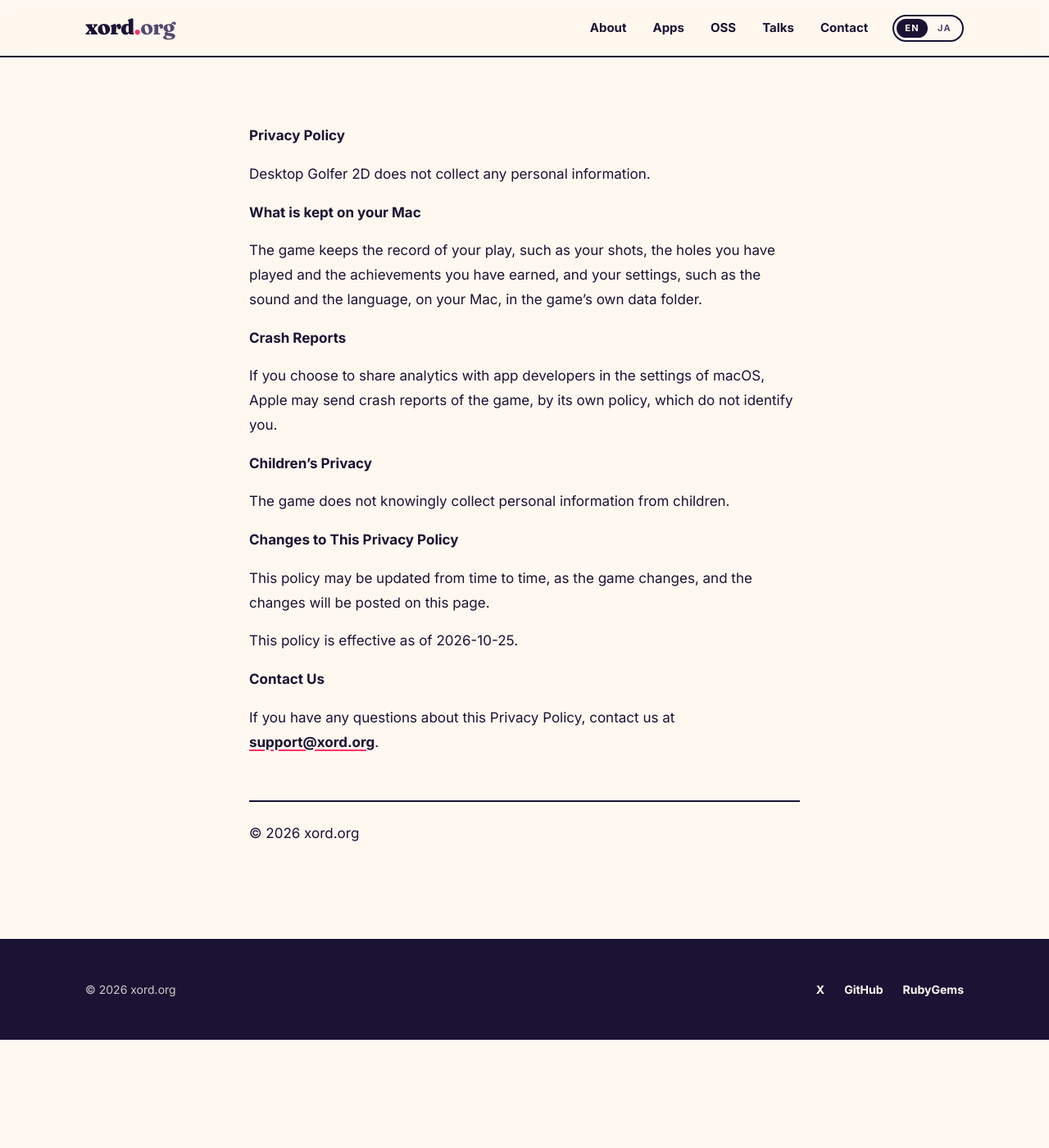
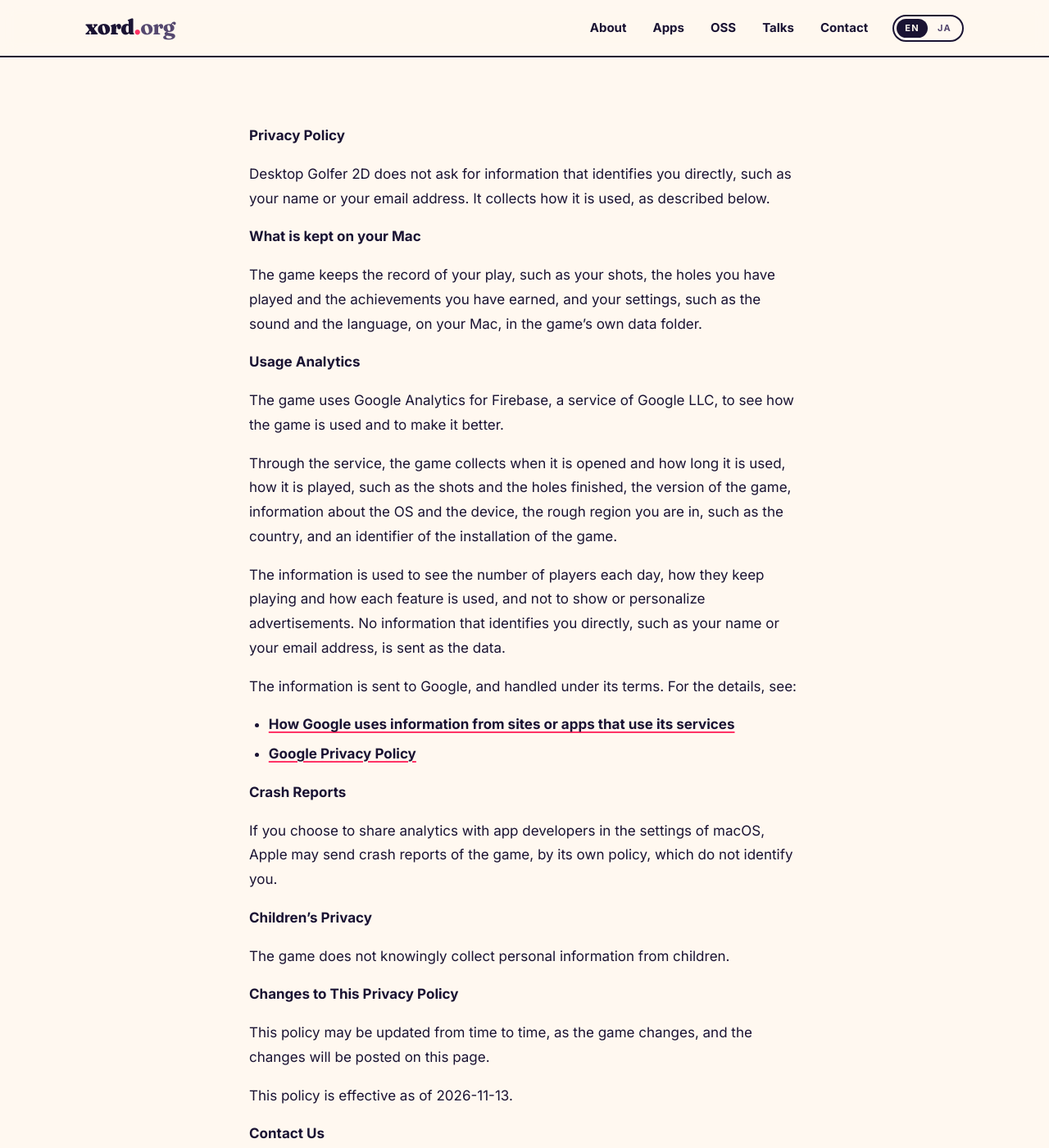
Before and after one commit to xord/xord.org, a Jekyll site: the page built from desktop-golfer/privacy_policy.md, in a window 1280 px wide and 1400 px high. Shown: the whole window at 82% size. Built offline with Jekyll 4.4.1, drawn with Linux system fonts in a browser that asks for light colours.

Commit message:
Tell in the privacy policy of Desktop Golfer 2D that it uses Google Analytics for Firebase
The game for the Mac App Store counts its players by Firebase from
0.9.1, so the policy can no longer say that it collects nothing. It
tells what is collected and what for by the kinds, not item by item,
which would go out of date as the SDK changes, and leaves the rest to
the policies of Google. How the game is played, as the shots, is there
for the events to be sent later.

It no longer says that the data does not identify the player, as a
random identifier still tells one installation from another: only that
no name nor email address is asked for or sent. Only the players of the
Mac App Store come to this page, so it does not tell the stores apart.

Co-Authored-By: Claude Fable 5.2 <noreply@anthropic.com>

```diff
--- a/desktop-golfer/privacy_policy.md
+++ b/desktop-golfer/privacy_policy.md
@@ -4,11 +4,24 @@ title: Desktop Golfer 2D Privacy Policy
 
 **Privacy Policy**
 
-Desktop Golfer 2D does not collect any personal information.
+Desktop Golfer 2D does not ask for information that identifies you directly, such as your name or your email address. It collects how it is used, as described below.
 
 **What is kept on your Mac**
 
 The game keeps the record of your play, such as your shots, the holes you have played and the achievements you have earned, and your settings, such as the sound and the language, on your Mac, in the game's own data folder.
+
+**Usage Analytics**
+
+The game uses Google Analytics for Firebase, a service of Google LLC, to see how the game is used and to make it better.
+
+Through the service, the game collects when it is opened and how long it is used, how it is played, such as the shots and the holes finished, the version of the game, information about the OS and the device, the rough region you are in, such as the country, and an identifier of the installation of the game.
+
+The information is used to see the number of players each day, how they keep playing and how each feature is used, and not to show or personalize advertisements. No information that identifies you directly, such as your name or your email address, is sent as the data.
+
+The information is sent to Google, and handled under its terms. For the details, see:
+
+- [How Google uses information from sites or apps that use its services](https://policies.google.com/technologies/partner-sites)
+- [Google Privacy Policy](https://policies.google.com/privacy)
 
 **Crash Reports**
 
@@ -22,7 +35,7 @@ The game does not knowingly collect personal information from children.
 
 This policy may be updated from time to time, as the game changes, and the changes will be posted on this page.
 
-This policy is effective as of 2026-10-25.
+This policy is effective as of 2026-11-13.
 
 **Contact Us**
 
```
